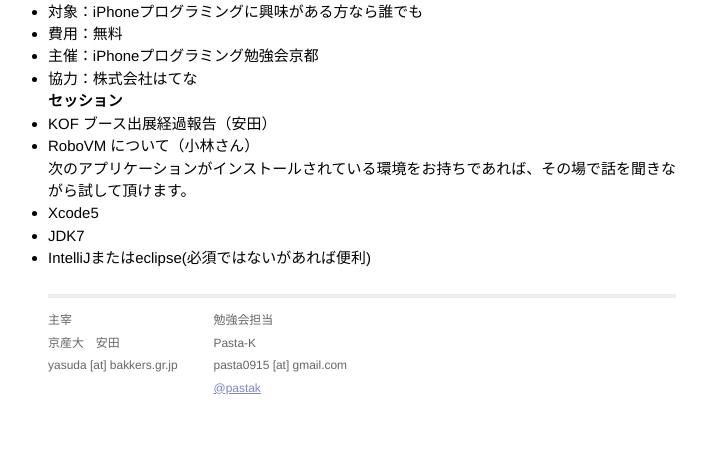
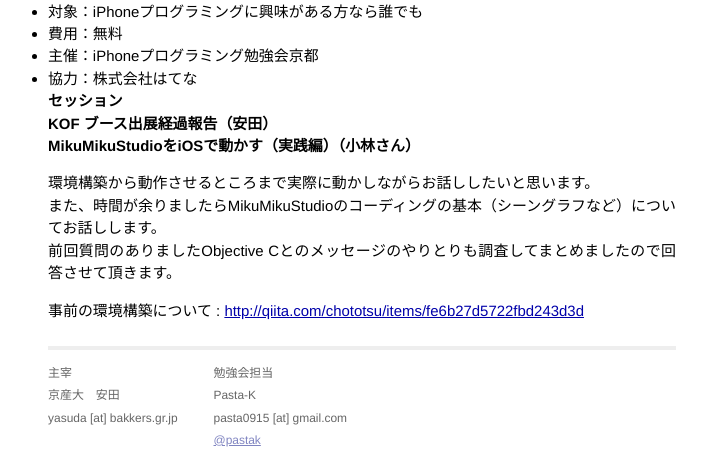
Before and after one commit to iphonekyoto/iphonekyoto.github.io, a Jekyll site: the page built from _posts/2013-11-27-2013_7th.md, in a window 1280 px wide. Shown: the part 547-1010 px from the top of the page, without its empty margins (278-985 px from the left). Built offline with Jekyll 4.4.1, drawn with Linux system fonts in a browser that asks for light colours; before the commit the page ends 958 px from its top, so only the background shows below that.

```diff
--- a/_posts/2013-11-27-2013_7th.md
+++ b/_posts/2013-11-27-2013_7th.md
@@ -20,9 +20,12 @@
 
 ## セッション
 
-- KOF ブース出展経過報告（安田）
-- RoboVM について（小林さん）<br />
-次のアプリケーションがインストールされている環境をお持ちであれば、その場で話を聞きながら試して頂けます。
-- Xcode5
-- JDK7
-- IntelliJまたはeclipse(必須ではないがあれば便利)
+### KOF ブース出展経過報告（安田）
+
+### MikuMikuStudioをiOSで動かす（実践編）（小林さん）
+
+環境構築から動作させるところまで実際に動かしながらお話ししたいと思います。
+また、時間が余りましたらMikuMikuStudioのコーディングの基本（シーングラフなど）についてお話しします。
+前回質問のありましたObjective Cとのメッセージのやりとりも調査してまとめましたので回答させて頂きます。
+
+事前の環境構築について :  [http://qiita.com/chototsu/items/fe6b27d5722fbd243d3d](http://qiita.com/chototsu/items/fe6b27d5722fbd243d3d)
```
